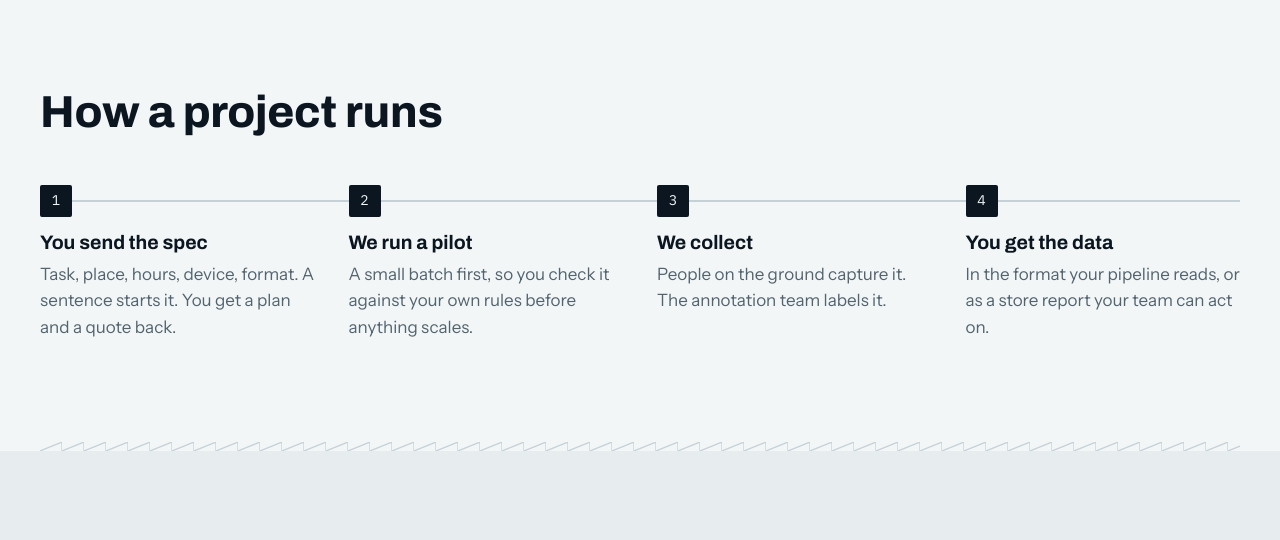
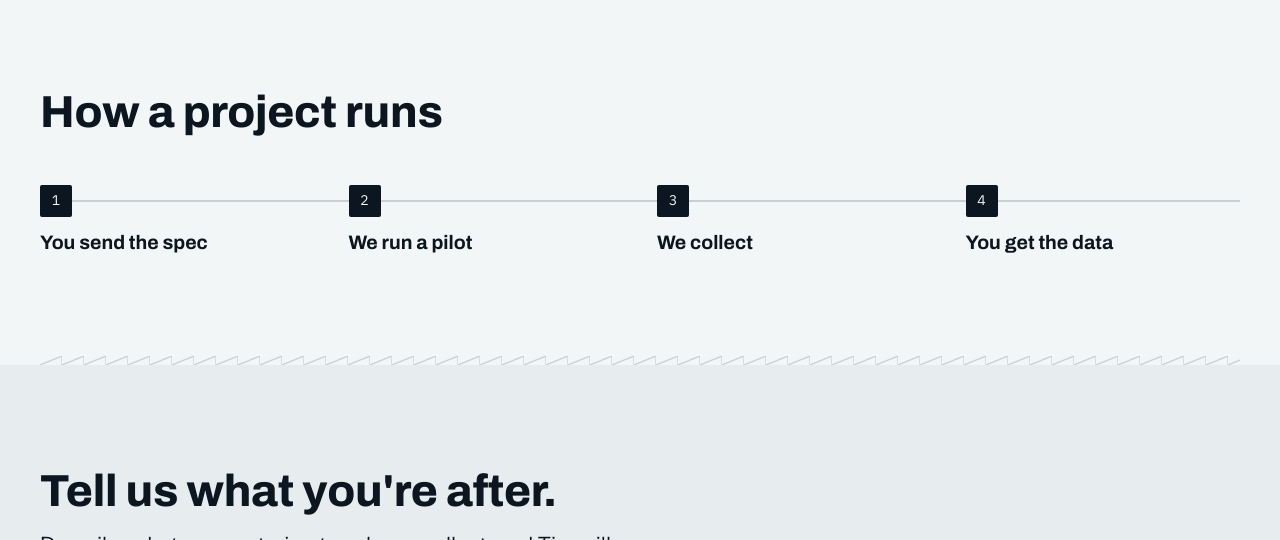
Before and after one commit to robotsnrealestate/sawtooth-data-site, a plain HTML site: page index.html in a window 1280 px wide. Shown: the part 6652-7192 px from the top of the page. Drawn offline with Linux system fonts and the light colour scheme.

Commit message:
Fade-up reveal on scroll; robotics headline; trim process steps

```diff
--- a/index.html
+++ b/index.html
@@ -269,8 +269,11 @@ footer .credit a{text-decoration:underline}
 .fr-txt h2{max-width:15ch}
 @media (max-width:760px){.fieldrow,.fieldrow.rev{grid-template-columns:1fr;gap:18px}.fieldrow.rev .fr-media{order:0;justify-self:start}.fr-media{max-width:300px}}
 @media (prefers-reduced-motion:no-preference){
-  .fieldrow.reveal{opacity:0;transform:translateY(22px);transition:opacity .7s ease,transform .7s ease}
-  .fieldrow.reveal.in{opacity:1;transform:none}
+  .reveal{opacity:0;transform:translateY(24px);transition:opacity .75s cubic-bezier(.2,.65,.25,1),transform .75s cubic-bezier(.2,.65,.25,1);will-change:opacity,transform}
+  .reveal.in{opacity:1;transform:none;will-change:auto}
+  .reveal[data-rd="1"]{transition-delay:.08s}
+  .reveal[data-rd="2"]{transition-delay:.16s}
+  .reveal[data-rd="3"]{transition-delay:.24s}
 }
 .svid{margin:0;border:1px solid var(--line);border-radius:4px;overflow:hidden;background:var(--scr);line-height:0}
 .svid video{width:100%;aspect-ratio:9/16;object-fit:cover;display:block}
@@ -415,7 +418,7 @@ html.cursorfx-on input,html.cursorfx-on textarea,html.cursorfx-on select{cursor:
           <span class="mark"><img src="media/fizzion-logo.webp" alt="Fizzion AI"></span>
         </span>
       </div>
-      <h2>Get your robot the reps it needs.</h2>
+      <h2>Access New Environments, at Scale.</h2>
       <p class="lede">Physical Data Intelligence to train your AI models.</p>
     </div>
     <div class="samples">
@@ -451,10 +454,10 @@ html.cursorfx-on input,html.cursorfx-on textarea,html.cursorfx-on select{cursor:
   <div class="wrap">
     <h2>How a project runs</h2>
     <ol class="steps">
-      <li><h3>You send the spec</h3><p class="mute">Task, place, hours, device, format. A sentence starts it. You get a plan and a quote back.</p></li>
-      <li><h3>We run a pilot</h3><p class="mute">A small batch first, so you check it against your own rules before anything scales.</p></li>
-      <li><h3>We collect</h3><p class="mute">People on the ground capture it. The annotation team labels it.</p></li>
-      <li><h3>You get the data</h3><p class="mute">In the format your pipeline reads, or as a store report your team can act on.</p></li>
+      <li><h3>You send the spec</h3></li>
+      <li><h3>We run a pilot</h3></li>
+      <li><h3>We collect</h3></li>
+      <li><h3>You get the data</h3></li>
     </ol>
   </div>
 </section>
@@ -884,15 +887,43 @@ html.cursorfx-on input,html.cursorfx-on textarea,html.cursorfx-on select{cursor:
   ids.forEach(function(id){var el=document.getElementById(id);if(el)io.observe(el);});
 })();
 
-/* ---------- field rows reveal on scroll ---------- */
+/* ---------- fade-up reveal on scroll ---------- */
 (function(){
-  var rows=[].slice.call(document.querySelectorAll('.fieldrow'));
-  if(!rows.length||!('IntersectionObserver' in window)) return;
+  if(!('IntersectionObserver' in window)) return;
   var reduce=false; try{reduce=matchMedia('(prefers-reduced-motion: reduce)').matches;}catch(e){}
   if(reduce) return;
-  rows.forEach(function(r){r.classList.add('reveal');});
-  var io=new IntersectionObserver(function(es){es.forEach(function(e){if(e.isIntersecting){e.target.classList.add('in');io.unobserve(e.target);}});},{threshold:0.18});
-  rows.forEach(function(r){io.observe(r);});
+  // each entry: a selector for a group whose members reveal together, staggered in DOM order
+  var groups=[
+    '.band.shoppers .fieldrow',
+    '#merchandise .lane',
+    '.band.outcome .lane',
+    '#robotics .feature-txt',
+    '#robotics .samples .clip',
+    '#robotics .spec',
+    '#process h2',
+    '#process .steps li',
+    '#contact h2, #contact .lede',
+    '#contact .cform',
+    'footer > div',
+    'footer .credit'
+  ];
+  var vh=window.innerHeight||document.documentElement.clientHeight;
+  var io=new IntersectionObserver(function(es){
+    es.forEach(function(e){ if(e.isIntersecting){ e.target.classList.add('in'); io.unobserve(e.target); } });
+  },{threshold:0.15,rootMargin:'0px 0px -8% 0px'});
+  groups.forEach(function(sel){
+    var els=[].slice.call(document.querySelectorAll(sel));
+    var i=0;
+    els.forEach(function(el){
+      // leave anything already on screen at load fully visible (no flash)
+      var r=el.getBoundingClientRect();
+      if(r.top < vh*0.9){ return; }
+      el.classList.add('reveal');
+      var rd=(i%3)+1; if(els.length>1){ el.setAttribute('data-rd',String(rd)); }
+      i++;
+      io.observe(el);
+    });
+  });
 })();
 
 /* ---------- dataset spec wizard ---------- */
```
